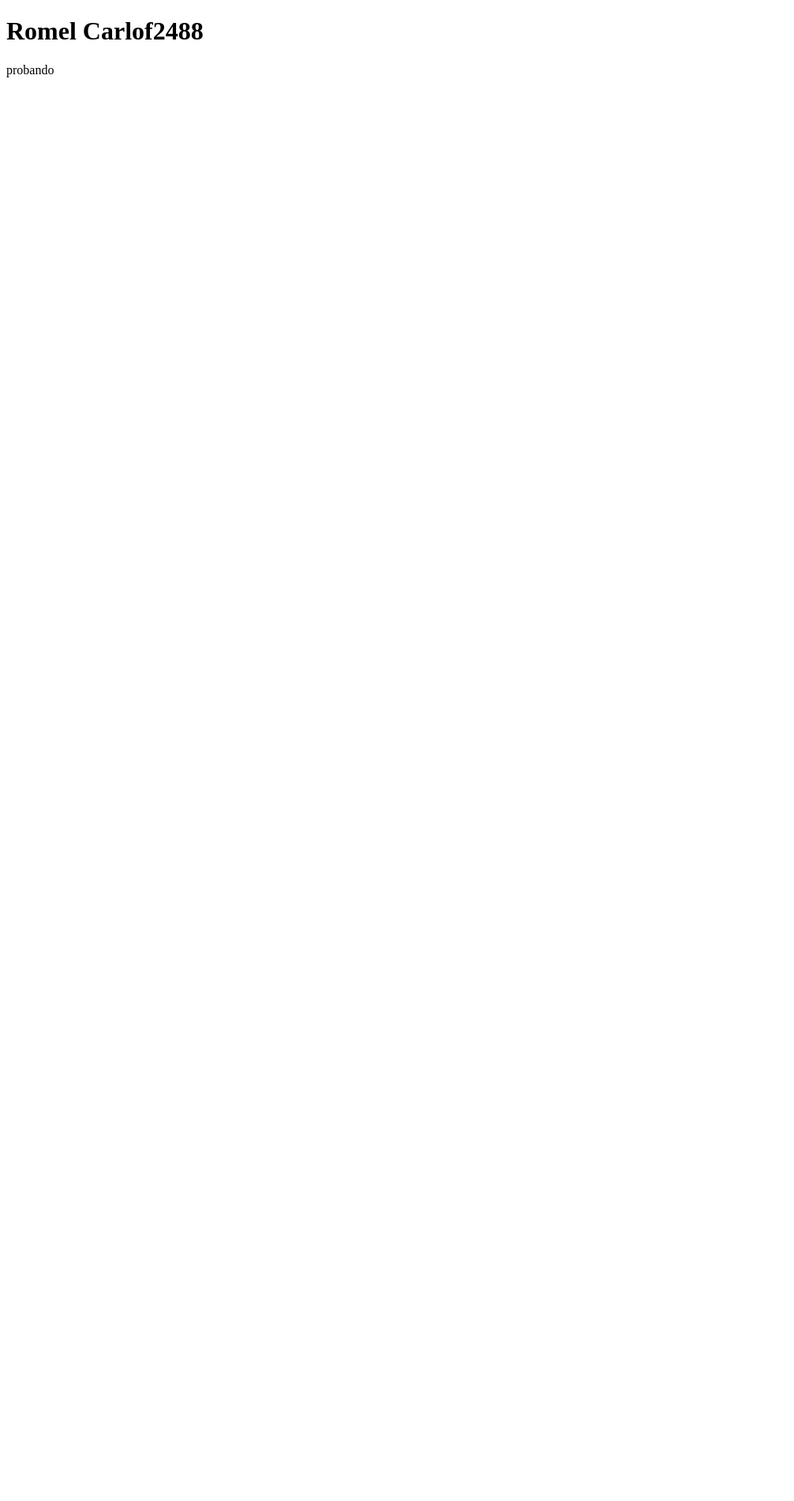
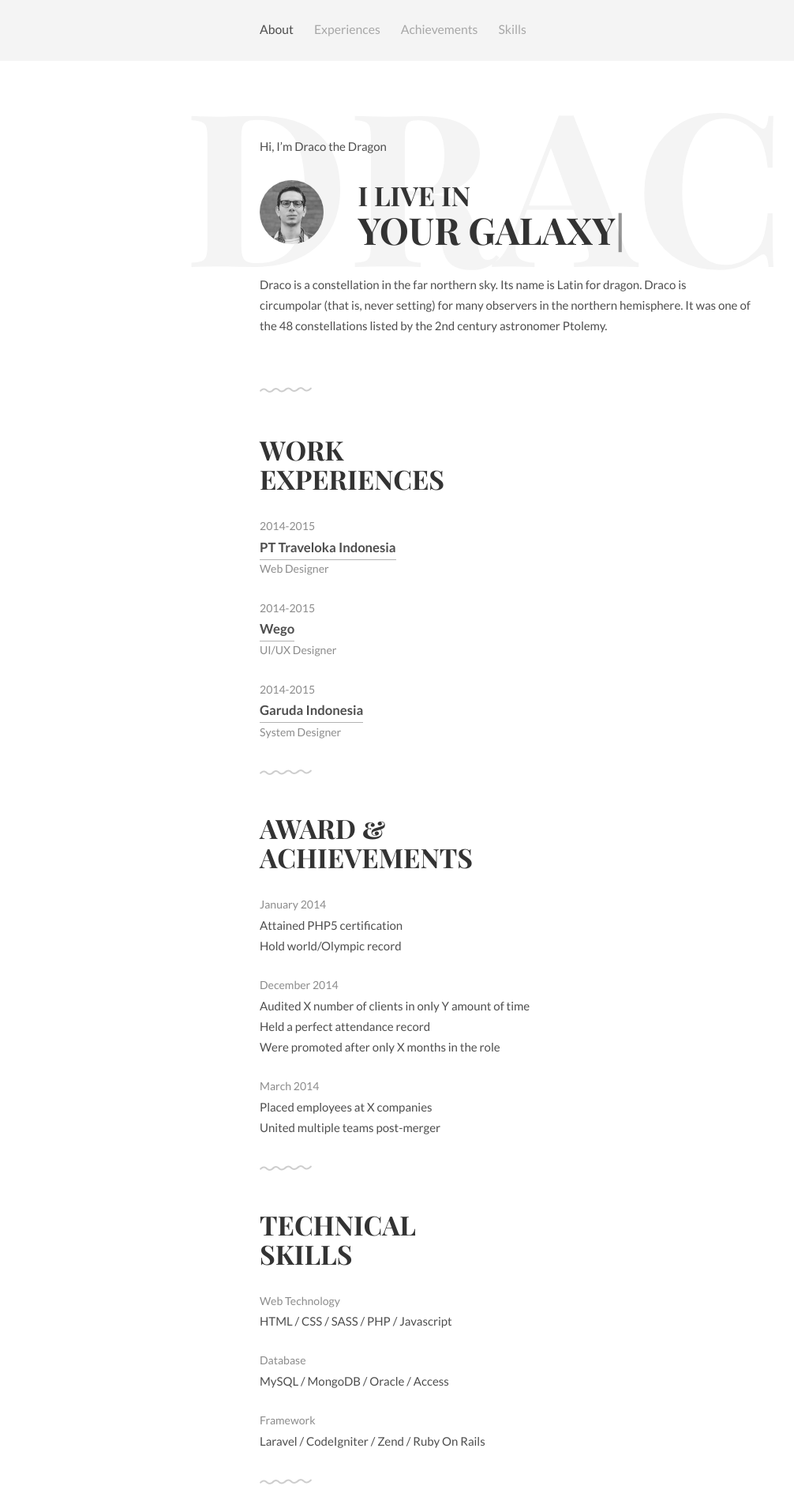
Before and after one commit to RomelCarlof/RomelCarlof.github.io, a plain HTML site: page index.html in a window 1280 px wide. Shown: the top 1900 px of the page at 79% size, without its empty margins (0-1006 px from the left). Before the commit the page ends 800 px from the top, so only its background shows below. Drawn offline with Linux system fonts and the light colour scheme.

Commit message:
Mi cuarto  commit de mi proyecto

```diff
--- a/index.html
+++ b/index.html
@@ -1,12 +1,163 @@
 <!DOCTYPE html>
-<html lang="en">
+<html>
 <head>
-    <meta charset="UTF-8">
-    <meta name="viewport" content="width=device-width, initial-scale=1.0">
-    <title>Document</title>
+    <title>Draco by @afnizarnur</title>
+    <meta charset="utf-8" />
+    <meta name="viewport" content="width=device-width, initial-scale=1">
+    <meta name="description" content="Draco is free PSD &amp; HTML template by @afnizarnur">
+    <meta name="author" content="">
+    <meta name="viewport" content="width=device-width, initial-scale=1" />
+    <link rel="stylesheet" href="css/kube.min.css" />
+    <link rel="stylesheet" href="css/font-awesome.min.css" />
+    <link rel="stylesheet" href="css/custom.min.css" />
+    <link rel="shortcut icon" href="img/favicon.png" />
+	<link href='https://fonts.googleapis.com/css?family=Playfair+Display+SC:700' rel='stylesheet' type='text/css'>
+	<link href='https://fonts.googleapis.com/css?family=Lato:400,700' rel='stylesheet' type='text/css'>
+	<style>
+		.intro h1:before {
+			/* Edit this with your name or anything else */
+			content: 'DRACO';
+		}
+	</style>
 </head>
 <body>
-    <h1>Romel Carlof2488</h1>
-    <p>probando</p>
+	<!-- Navigation -->
+	<div class="main-nav">
+		<div class="container">
+			<header class="group top-nav">
+				<div class="navigation-toggle" data-tools="navigation-toggle" data-target="#navbar-1">
+				    <span class="logo">DRACO</span>
+				</div>
+			    <nav id="navbar-1" class="navbar item-nav">
+				    <ul>
+				        <li class="active"><a href="#about">About</a></li>
+				        <li><a href="#experiences">Experiences</a></li>
+				        <li><a href="#achievements">Achievements</a></li>
+				        <li><a href="#skills">Skills</a></li>
+				    </ul>
+				</nav>
+			</header>
+		</div>
+	</div>
+
+	<!-- Introduction -->
+	<div class="intro section" id="about">
+		<div class="container">
+			<p>Hi, I’m Draco the Dragon</p>
+			<div class="units-row units-split wrap">
+				<div class="unit-20">
+					<img src="img/ava.jpg" alt="Avatar">
+				</div>
+				<div class="unit-80">
+					<h1>I live in<br><span id="typed"></span></h1>
+				</div>
+				<p>
+					Draco is a constellation in the far northern sky. Its name is Latin for dragon. Draco is circumpolar (that is, never setting) for many observers in the northern hemisphere. It was one of the 48 constellations listed by the 2nd century astronomer Ptolemy.
+				</p>
+			</div>
+		</div>
+	</div>
+
+	<!-- Work Experience -->
+	<div class="work section second" id="experiences">
+		<div class="container">
+			<h1>Work<br>Experiences</h1>
+			<ul class="work-list">
+				<li>2014-2015</li>
+				<li><a href="#">PT Traveloka Indonesia</a></li>
+				<li>Web Designer</li>
+			</ul>
+			<ul class="work-list">
+				<li>2014-2015</li>
+				<li><a href="#">Wego</a></li>
+				<li>UI/UX Designer</li>
+			</ul>
+			<ul class="work-list">
+				<li>2014-2015</li>
+				<li><a href="#">Garuda Indonesia</a></li>
+				<li>System Designer</li>
+			</ul>
+		</div>
+	</div>
+
+	<!-- Award & Achievements -->
+	<div class="award section second" id="achievements">
+		<div class="container">
+			<h1>Award &amp;<br>Achievements</h1>
+			<ul class="award-list list-flat">
+				<li>January 2014</li>
+				<li>Attained PHP5 certification</li>
+				<li>Hold world/Olympic record</li>
+			</ul>
+			<ul class="award-list list-flat">
+				<li>December 2014</li>
+				<li>Audited X number of clients in only Y amount of time</li>
+				<li>Held a perfect attendance record</li>
+				<li>Were promoted after only X months in the role</li>
+			</ul>
+			<ul class="award-list list-flat">
+				<li>March 2014</li>
+				<li>Placed employees at X companies</li>
+				<li>United multiple teams post-merger</li>
+			</ul>
+		</div>
+	</div>
+
+	<!-- Technical Skills -->
+	<div class="skills section second" id="skills">
+		<div class="container">
+			<h1>Technical<br>Skills</h1>
+			<ul class="skill-list list-flat">
+				<li>Web Technology</li>
+				<li>HTML / CSS / SASS / PHP / Javascript</li>
+			</ul>
+			<ul class="skill-list list-flat">
+				<li>Database</li>
+				<li>MySQL / MongoDB / Oracle / Access</li>
+			</ul>
+			<ul class="skill-list list-flat">
+				<li>Framework</li>
+				<li>Laravel / CodeIgniter / Zend / Ruby On Rails</li>
+			</ul>
+		</div>
+	</div>
+
+	<!-- Quote -->
+	<div class="quote">
+		<div class="container text-centered">
+			<h1>fight against the ugliness.</h1>
+		</div>
+	</div>
+
+	<footer>
+		<div class="container">
+			<div class="units-row">
+			    <div class="unit-50">
+			    	<p>Handcrafted by Afnizar Nur Ghifari</p>
+			    </div>
+			    <div class="unit-50">
+					<ul class="social list-flat right">
+						<li><a href="mailto:afnizarhilmi@gmail.com"><i class="fa fa-send"></i></a></li>
+						<li><a href="http://twitter.com/afnizarnur"><i class="fa fa-twitter"></i></a></li>
+						<li><a href="http://dribbble.com/afnizarnur"><i class="fa fa-dribbble"></i></a></li>
+						<li><a href="http://behance.com/afnizarnur"><i class="fa fa-behance"></i></a></li>
+					</ul>
+			    </div>
+			</div>
+		</div>
+	</footer>
+
+	<!-- Javascript -->
+	<script src="js/jquery.min.js"></script>
+	<script src="js/typed.min.js"></script>
+    <script src="js/kube.min.js"></script>
+    <script src="js/site.js"></script>
+    <script>
+		function newTyped(){}$(function(){$("#typed").typed({
+		// Change to edit type effect
+		strings: ["far northern sky", "your galaxy", "everywhere"],
+
+		typeSpeed:90,backDelay:700,contentType:"html",loop:!0,resetCallback:function(){newTyped()}}),$(".reset").click(function(){$("#typed").typed("reset")})});
+    </script>
 </body>
 </html>
```
